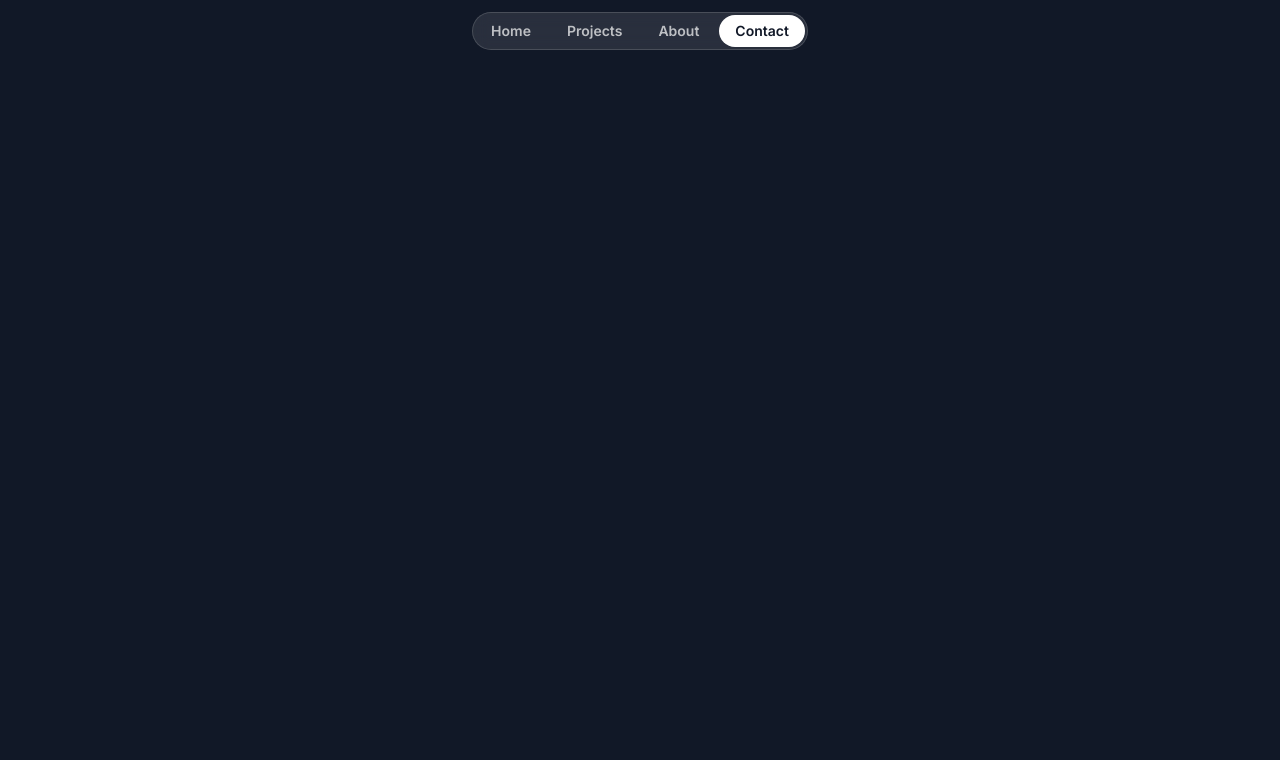
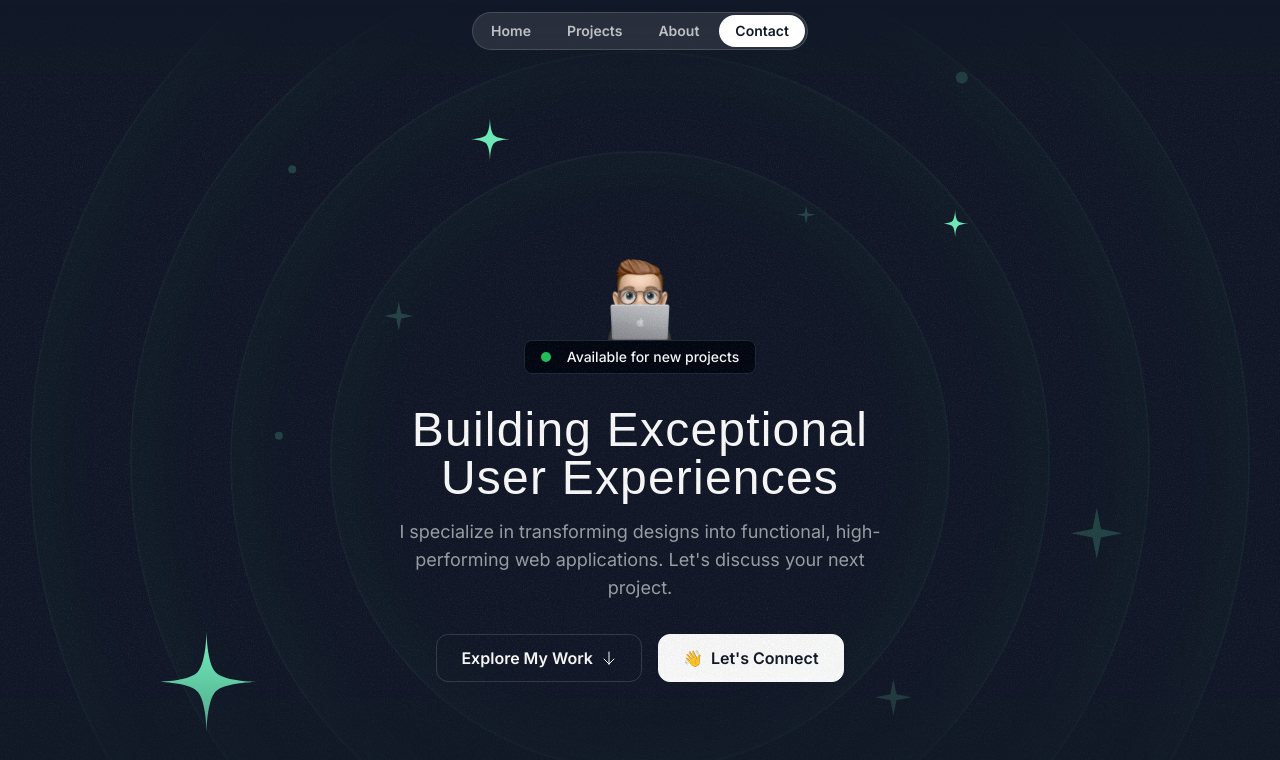
Before and after one commit to aaronjsharp/frontend_portfolio, a Next.js app: page / in a window 1280 px wide. Shown: the top 760 px of the page. Built offline with nearby package versions, Linux system fonts and the light colour scheme; a web font is replaced by a local one.

Commit message:
Complete static portion of hero section

```diff
--- a/src/app/globals.css
+++ b/src/app/globals.css
@@ -6,4 +6,8 @@
   .nav-item {
     @apply px-4 py-1.5 rounded-full text-white/70 text-sm font-semibold hover:bg-white/10 hover:text-white transition duration-300
   }
+
+  .hero-ring {
+    @apply absolute inset-0 border-2 top-1/2 left-1/2 -translate-x-1/2 -translate-y-1/2 rounded-full border-emerald-300/5 shadow-[0_0_80px_inset] shadow-emerald-300/5
+  }
 }
--- a/src/app/page.tsx
+++ b/src/app/page.tsx
@@ -1,9 +1,11 @@
 import { Header } from "@/sections/Header";
+import { HeroSection } from "@/sections/Hero";
 
 export default function Home() {
   return (
     <div>
       <Header />
+      <HeroSection />
     </div>
   );
 }
--- /dev/null
+++ b/src/components/HeroOrbit.tsx
@@ -0,0 +1,27 @@
+import StarIcon from '@/assets/icons/star.svg';
+import { PropsWithChildren } from 'react';
+
+export const HeroOrbit = ({
+  children,
+  size,
+  rotation
+}: PropsWithChildren<{ size: number; rotation: number }>) => {
+  return (
+    <div className='absolute top-1/2 left-1/2 -translate-x-1/2 -translate-y-1/2'>
+        <div
+          className='flex items-start justify-start'
+          style={{
+            transform: `rotate(${rotation}deg)`,
+            height: `${size}px`,
+            width: `${size}px`
+          }}
+        >
+          <div className='inline-flex' style={{
+            transform: `rotate(${rotation * -1}deg)`
+          }}>
+            {children}
+          </div>
+        </div>
+      </div>
+  )
+}
--- a/src/sections/Header.tsx
+++ b/src/sections/Header.tsx
@@ -1,6 +1,6 @@
 export const Header = () => {
   return (
-    <div className="flex justify-center items-center relative top-3">
+    <div className="flex justify-center items-center fixed top-3 w-full z-10">
       <nav className="flex gap-1 p-0.5 border border-white/15 rounded-full bg-white/10 backdrop-blur">
         <a href='#' className="nav-item">Home</a>
         <a href='#' className="nav-item">Projects</a>
--- a/src/sections/Hero.tsx
+++ b/src/sections/Hero.tsx
@@ -1,3 +1,92 @@
+import memojiImage from '@/assets/images/memoji-computer.png';
+import ArrowDown from '@/assets/icons/arrow-down.svg';
+import grainImage from '@/assets/images/grain.jpg';
+import Image from 'next/image';
+import { HeroOrbit } from '@/components/HeroOrbit';
+import StarIcon from '@/assets/icons/star.svg';
+import SparkleIcon from '@/assets/icons/sparkle.svg';
+
 export const HeroSection = () => {
-  return <div>Hero Section</div>;
+  return (
+    <div className='py-32 md:py-48 lg:py-60 relative z-0 overflow-x-clip'>
+      <div className='absolute inset-0 [mask-image:linear-gradient(to_bottom,transparent,black_10%,black_70%,transparent)]'>
+        <div
+          className='absolute inset-0 -z-30 opacity-5'
+          style={{
+            backgroundImage: `url(${grainImage.src})`,
+          }}
+        />
+        <div className='size-[620px] hero-ring' />
+        <div className='size-[820px] hero-ring' />
+        <div className='size-[1020px] hero-ring' />
+        <div className='size-[1220px] hero-ring' />
+        <HeroOrbit size={800} rotation={-72}>
+          <StarIcon className='size-28 text-emerald-300' />
+        </HeroOrbit>
+        <HeroOrbit size={550} rotation={20}>
+          <StarIcon className='size-12 text-emerald-300' />
+        </HeroOrbit>
+        <HeroOrbit size={590} rotation={98}>
+          <StarIcon className='size-8 text-emerald-300' />
+        </HeroOrbit>
+        <HeroOrbit size={430} rotation={-14}>
+          <SparkleIcon className='size-8 text-emerald-300/20' />
+        </HeroOrbit>
+        <HeroOrbit size={440} rotation={79}>
+          <SparkleIcon className='size-5 text-emerald-300/20' />
+        </HeroOrbit>
+        <HeroOrbit size={530} rotation={178}>
+          <SparkleIcon className='size-10 text-emerald-300/20' />
+        </HeroOrbit>
+        <HeroOrbit size={710} rotation={144}>
+          <SparkleIcon className='size-14 text-emerald-300/20' />
+        </HeroOrbit>
+        <HeroOrbit size={720} rotation={85}>
+          <div className='size-3 rounded-full bg-emerald-300/20' />
+        </HeroOrbit>
+        <HeroOrbit size={520} rotation={-41}>
+          <div className='size-2 rounded-full bg-emerald-300/20' />
+        </HeroOrbit>
+        <HeroOrbit size={650} rotation={-5}>
+          <div className='size-2 rounded-full bg-emerald-300/20' />
+        </HeroOrbit>
+      </div>
+      <div className='container'>
+        <div className='flex flex-col items-center'>
+          <Image
+            src={memojiImage.src}
+            alt='Person peeking from behind laptop'
+            height={100}
+            width={100}
+          />
+          <div className='bg-gray-950 border border-gray-800 px-4 py-1.5 inline-flex items-center gap-4 rounded-lg'>
+            <div className='bg-green-500 size-2.5 rounded-full' />
+            <div className='text-sm font-medium'>
+              Available for new projects
+            </div>
+          </div>
+        </div>
+        <div className='md:max-w-lg mx-auto'>
+          <h1 className='font-serif text-3xl md:text-5xl text-center mt-8 tracking-wide'>
+            Building Exceptional User Experiences
+          </h1>
+          <p className='mt-4 text-center text-white/60 md:text-lg'>
+            I specialize in transforming designs into functional,
+            high-performing web applications. Let&apos;s discuss your next
+            project.
+          </p>
+        </div>
+        <div className='flex flex-col md:flex-row justify-center items-center mt-8 gap-4'>
+          <button className='inline-flex items-center gap-2 border border-white/15 px-6 h-12 rounded-xl'>
+            <span className='font-semibold'>Explore My Work</span>
+            <ArrowDown className='size-4' />
+          </button>
+          <button className='inline-flex items-center gap-2 border border-white bg-white text-gray-900 h-12 px-6 rounded-xl'>
+            <span>👋</span>
+            <span className='font-semibold'>Let&apos;s Connect</span>
+          </button>
+        </div>
+      </div>
+    </div>
+  );
 };
```
